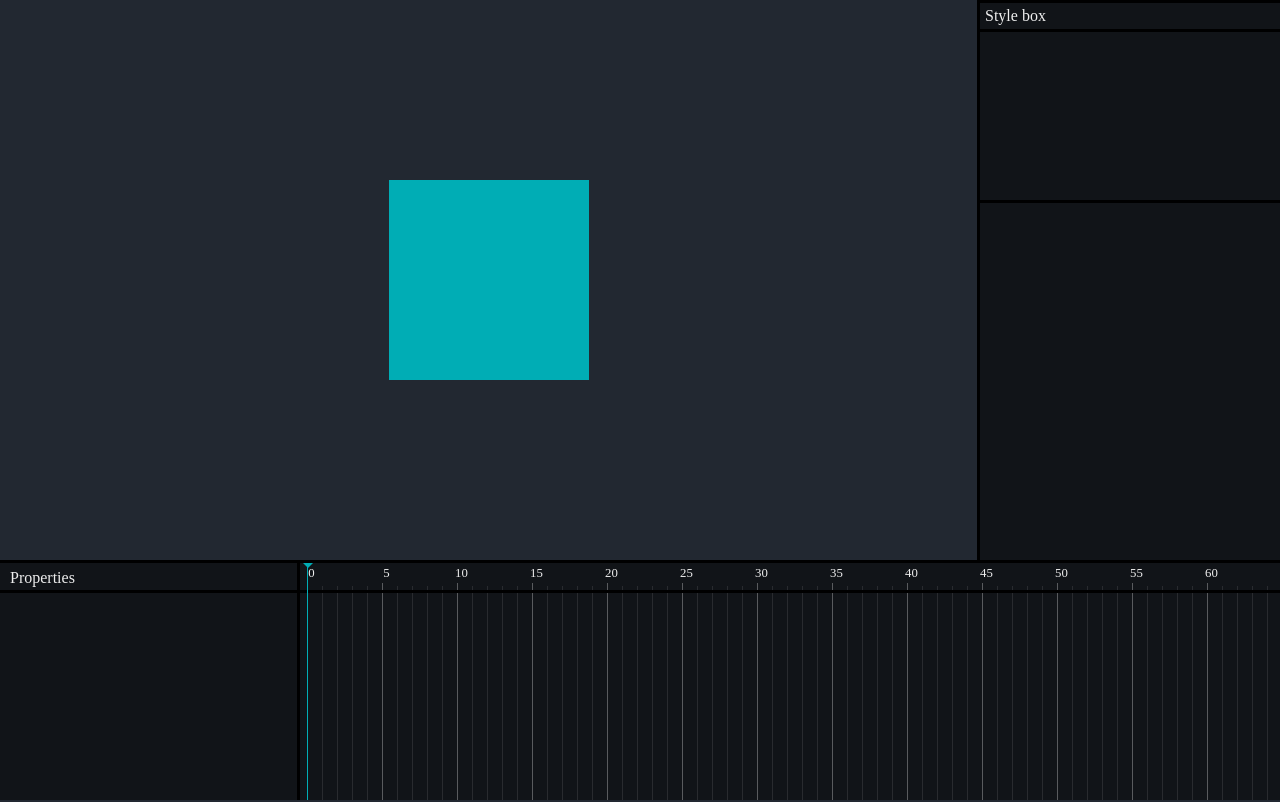
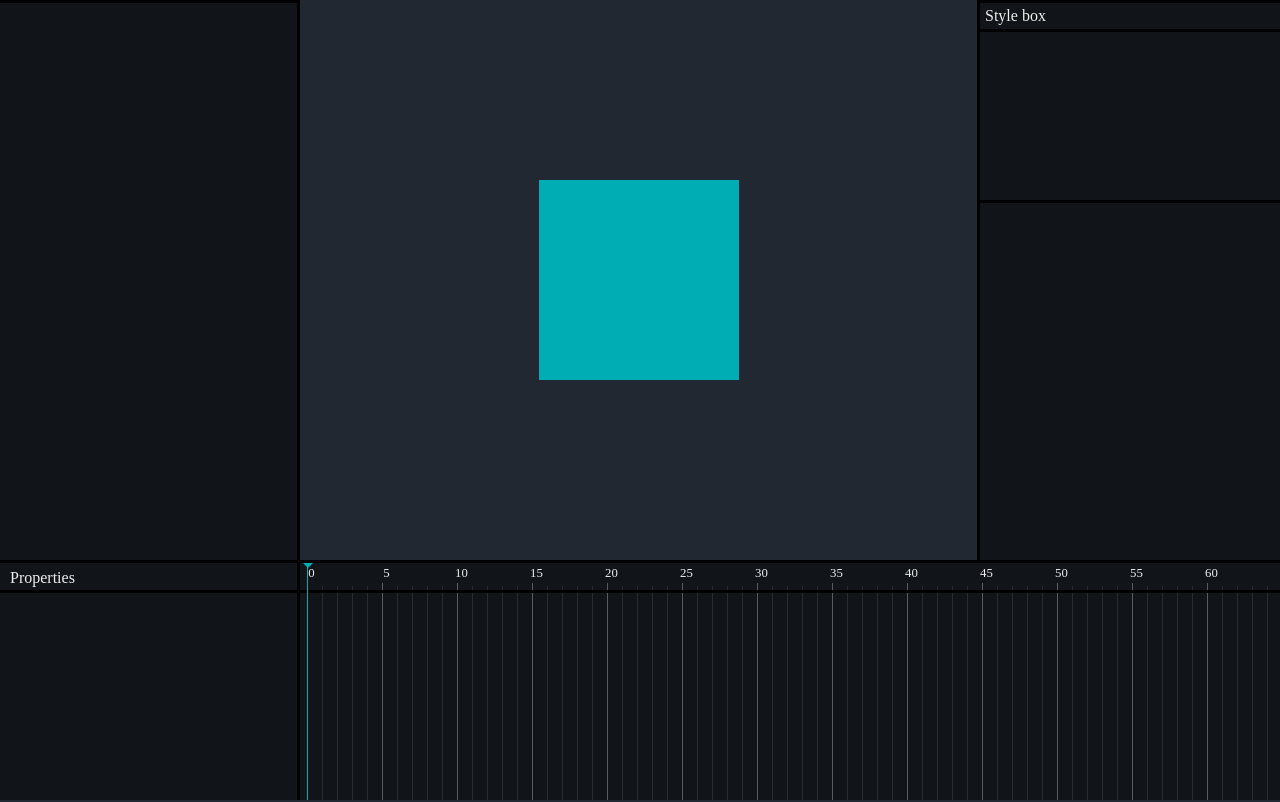
Before and after one commit to OmidRasouli/animotion, a React (Create React App) app: page / in a window 1280 px wide. Shown: the top 802 px of the page. Built offline with nearby package versions, Linux system fonts and the light colour scheme.

Commit message:
Add AnimationConfig to App

```diff
--- a/src/App.tsx
+++ b/src/App.tsx
@@ -1,11 +1,13 @@
 import TimeLine from "./component/TimeLine/TimeLine";
 import style from "./App.module.scss";
 import SideBar from "./component/SideBar/SideBar";
+import AnimationConfig from "./component/AnimationConfig/AnimationConfig";
 
 export default function App() {
   return (
     <div className={style.container}>
       <div className={style.viewport}>
+        <AnimationConfig />
         <div className={style.result}>
           <div className={style.output}></div>
         </div>
```
